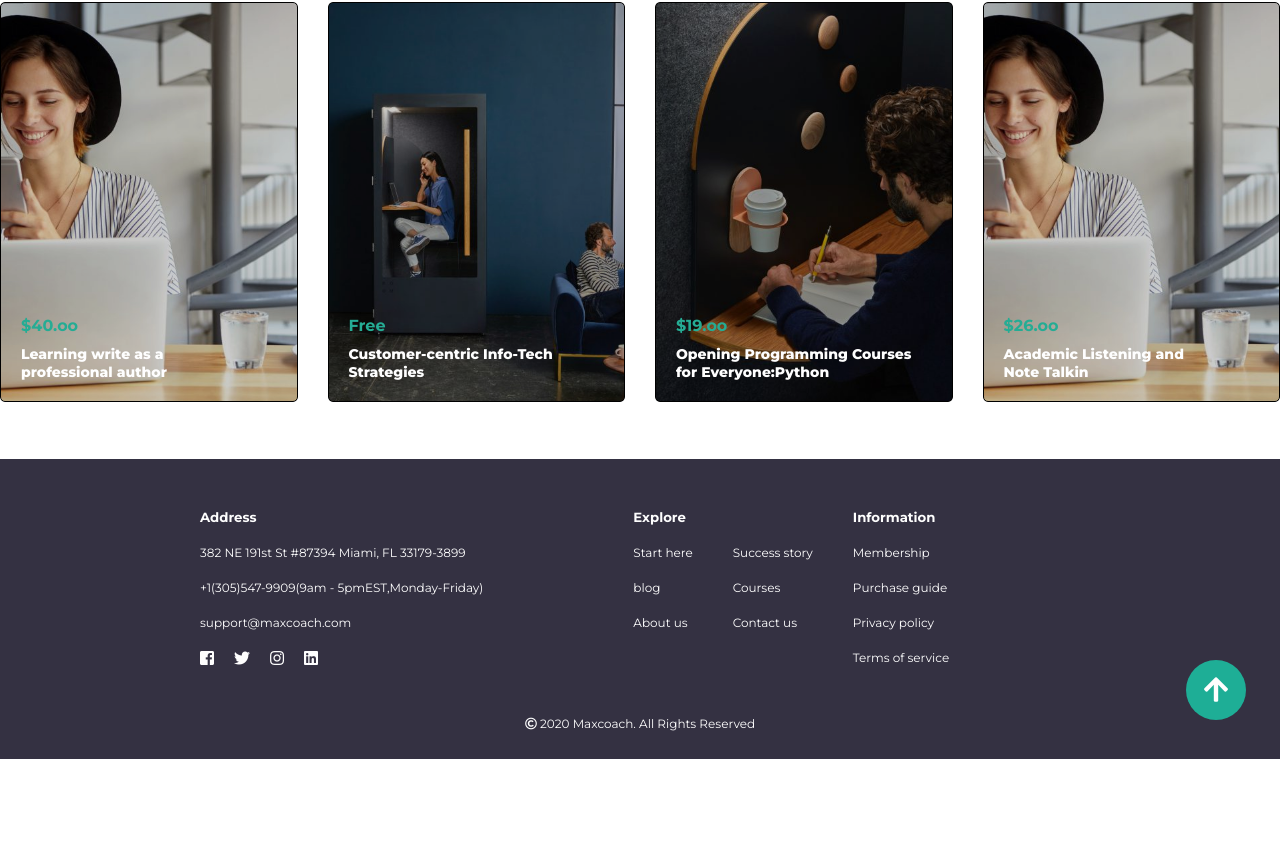
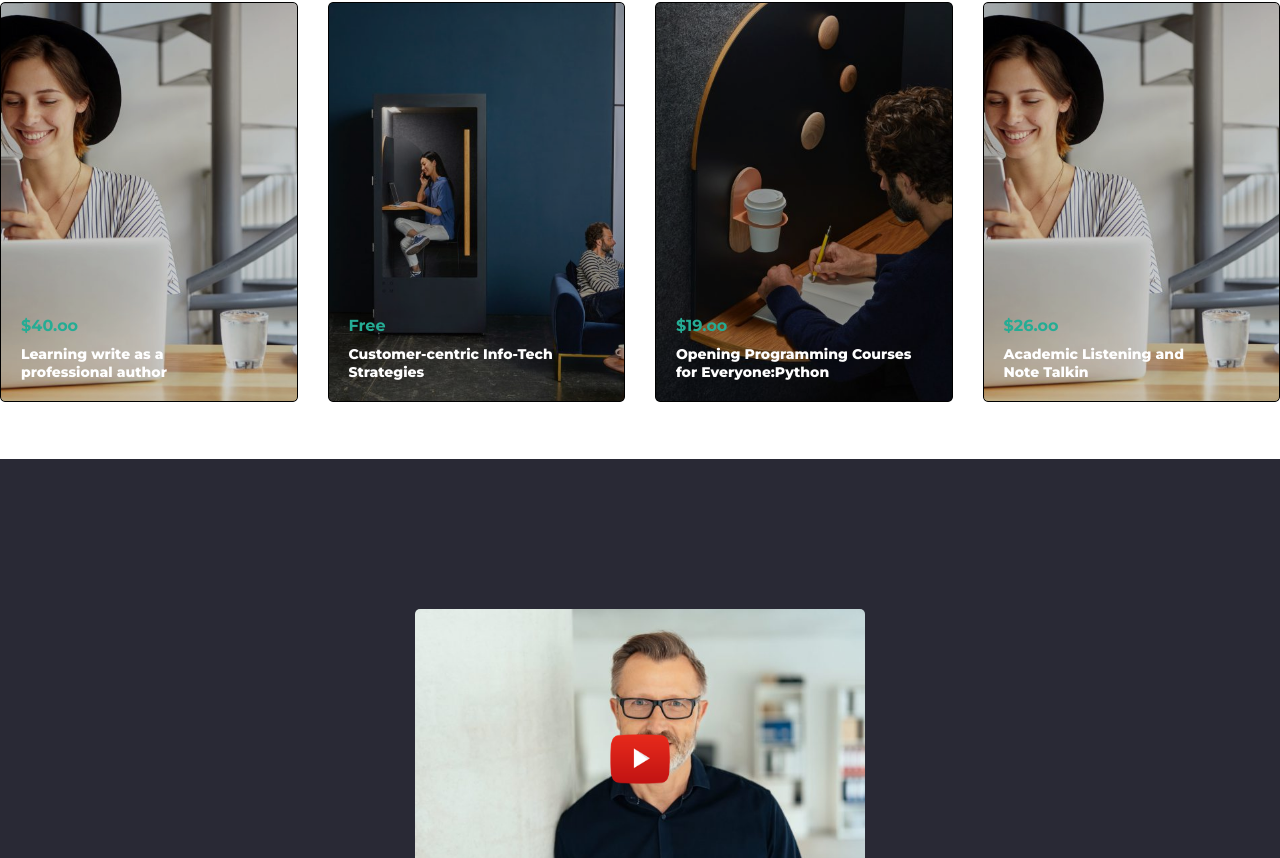
Before and after one commit to enricopic85/proj-html-vuejs, a Vue app: page / in a window 1280 px wide. Shown: the part 1942-2800 px from the top of the page. Before the commit the page ends 2701 px from the top, so only its background shows below. Built offline with nearby package versions, Linux system fonts and the light colour scheme.

Commit message:
transform translate

```diff
--- a/src/components/ButtonCta.vue
+++ b/src/components/ButtonCta.vue
@@ -22,5 +22,8 @@ export default {
                 text-align: center;
                 border-radius: 2px;
                 cursor: pointer;
+                &:hover{
+                    background-color: $klein-blue;
+                }
             }
 </style>
--- a/src/components/MainApp.vue
+++ b/src/components/MainApp.vue
@@ -1,11 +1,13 @@
 <template>
     <div>
          <jumbotron/>
-         <offered-services :cardsService="cardsService"/>
+         <offered-services
+         :cardsService="cardsService"/>
          <program-coach/>
          <jumbotron-explore
          :jumboExplore="jumboExplore"/>
          <price-services/>
+         <youtube-video/>
     </div>
 </template>
 
@@ -15,8 +17,9 @@ import OfferedServices from './OfferedServices.vue'
 import ProgramCoach from './ProgramCoach.vue'
 import JumbotronExplore from './JumbotronExplore.vue'
 import PriceServices from './PriceServices.vue'
+import YoutubeVideo from './YoutubeVideo.vue'
 export default {
-    components:{Jumbotron, OfferedServices, ProgramCoach,JumbotronExplore,PriceServices},
+    components:{Jumbotron, OfferedServices, ProgramCoach,JumbotronExplore,PriceServices, YoutubeVideo},
     props:{
         cardsService:Array,
         jumboExplore:Array
--- a/src/components/NavBar.vue
+++ b/src/components/NavBar.vue
@@ -1,7 +1,7 @@
 <template>
     <nav>
         <div class="logo">
-            <img src="@/../public/img/dark-logo.png" alt="">
+            <img src="/img/dark-logo.png" alt="">
         </div>
         <ul>
             <li v-for="(list,i) in menu" :key="i">{{list}}
--- a/src/components/OfferedServices.vue
+++ b/src/components/OfferedServices.vue
@@ -12,7 +12,7 @@
             <p>{{cardService.text1}}</p>
             <p>{{cardService.text2}}</p>
             <p>{{cardService.text3}}</p>
-        </div>
+            </div>
         </div>
             <div class="button-cta pb-5">
                 <div class="cta-learn-more">
@@ -58,16 +58,6 @@ export default {
                 margin-right: 50px;
             }
         }
-
-        .dream{
-        //     .dreams{
-        //     padding-top: 50px;
-        //     color: $jungle-green;
-        //     text-align: center;
-        //     padding-bottom: 15px;
-        // }
-        }
-
         .services{
             padding-top: 50px;
             display: flex;
--- /dev/null
+++ b/src/components/YoutubeVideo.vue
@@ -0,0 +1,54 @@
+<template>
+    <div class="youtube">
+        <div class="video">
+            <div class="content-video">
+                <img src="/img/home-business-video-poster-670x450.jpg" alt="">
+            </div>
+            <div class="youtube-icon">
+                <img src="/img/icon-youtube-play.png" alt="">
+            </div>
+        </div>
+    </div>
+</template>
+
+<script>
+export default {
+
+}
+</script>
+
+<style lang="scss" scoped>
+@import '@/../style/variables.scss';
+.youtube{
+    background-color:  $charade;
+    height: 600px;
+    display: flex;
+    align-items: center;
+    justify-content: center;
+    .video{
+        position: relative;
+        .content-video{
+            width: 450px;
+            height: 300px;
+            border-radius: 5px;
+            img{
+                width: 100%;
+                height: 100%;
+                border-radius: 5px;
+            }
+        }
+        .youtube-icon{
+            width: 60px;
+            height: 50px;
+            position: absolute;
+            top: 50%;
+            left: 50%;
+            transform: translate(-50%, -50%);
+            img{
+                width: 100%;
+                height: 100%;
+            }
+        }
+    }
+}
+</style>
```
